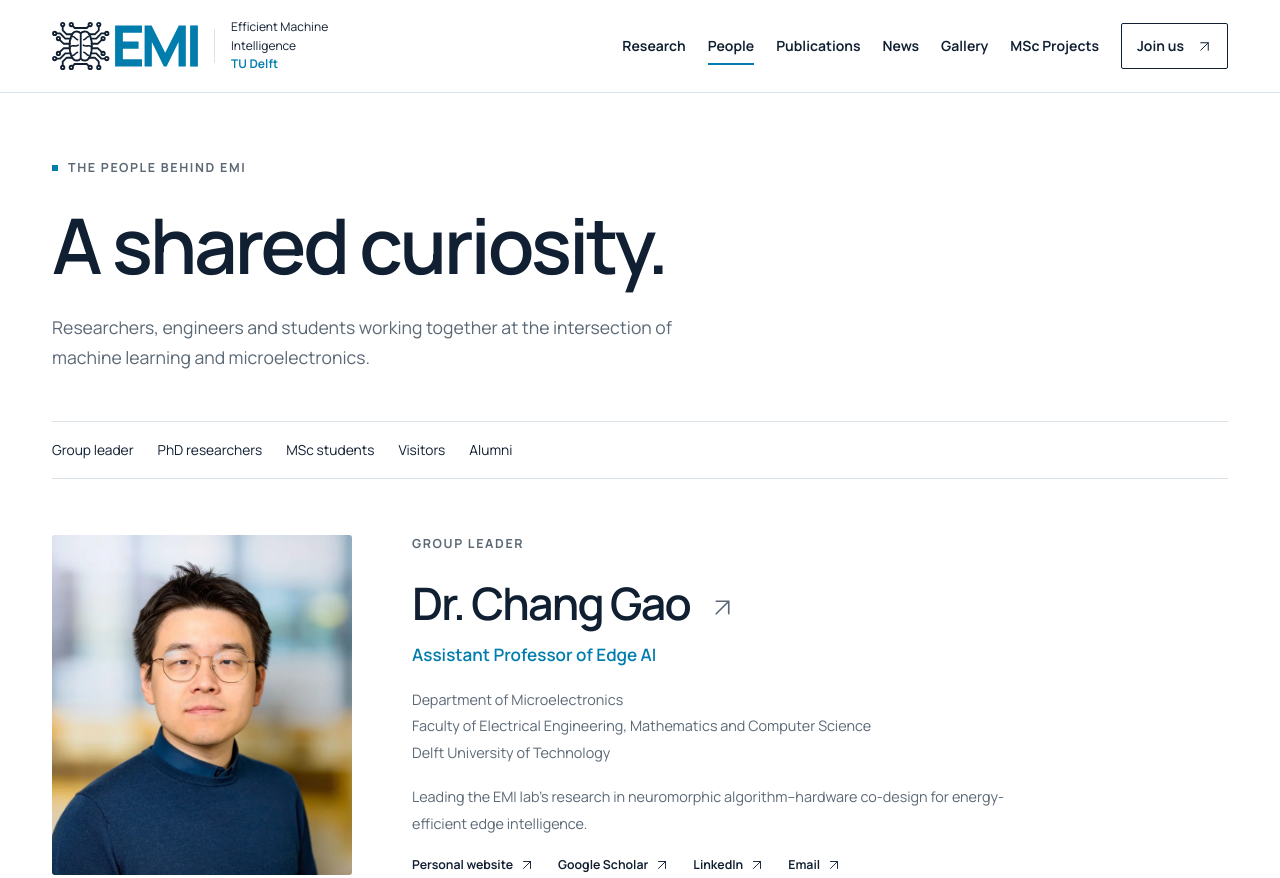
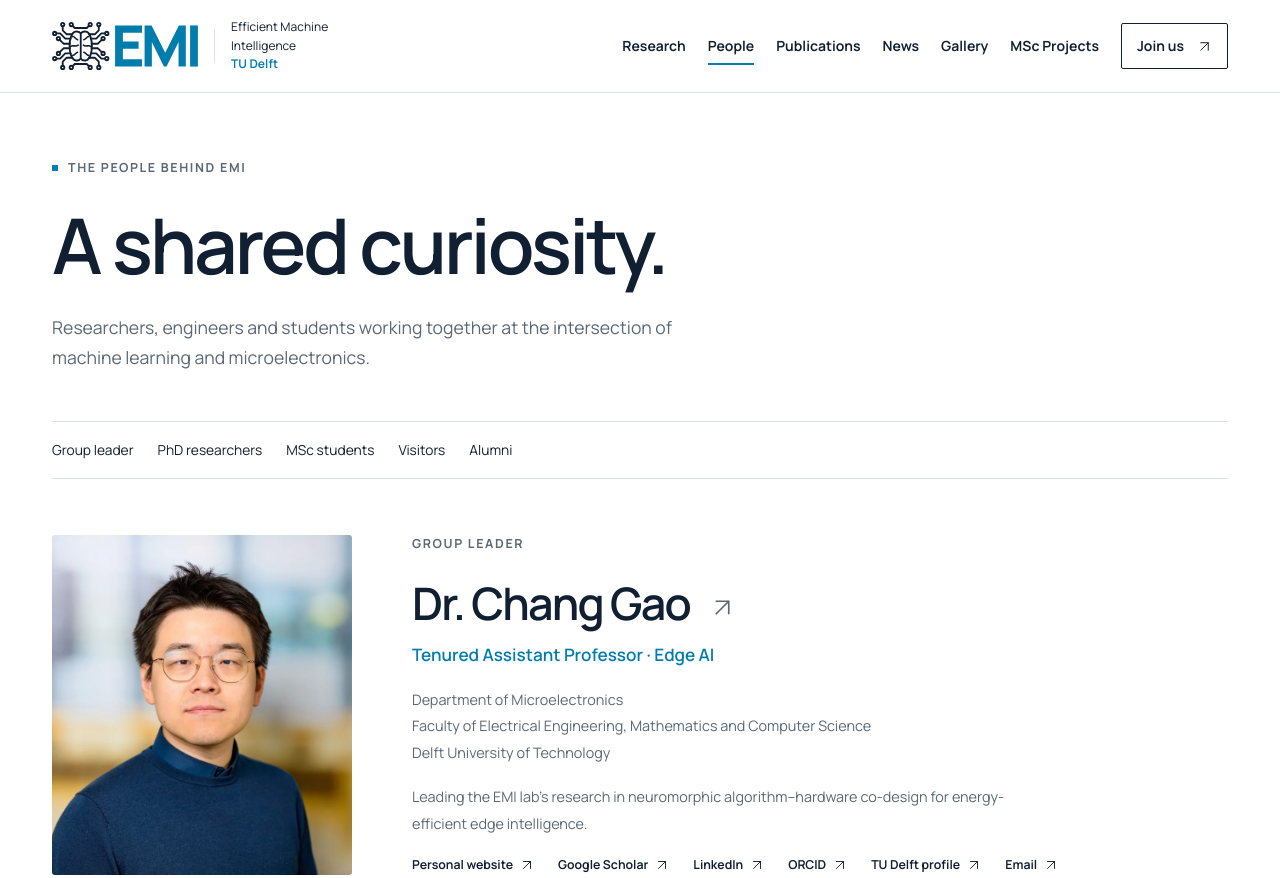
Before and after one commit to lab-emi/website-emi, an Astro site: page /people in a window 1280 px wide. Shown: the top 878 px of the page. Built offline with nearby package versions, Linux system fonts and the light colour scheme; Astro itself is replaced by a stand-in of ours.

Commit message:
Connect EMI pages to Chang Gao academic identity

```diff
--- /dev/null
+++ b/src/lib/identity.ts
@@ -0,0 +1,53 @@
+import { site } from './site';
+
+// Keep this person ID aligned with the profile on gaochangw.github.io.
+export const changGao = {
+  id: 'https://gaochangw.github.io/#person',
+  url: 'https://gaochangw.github.io/',
+  name: 'Chang Gao',
+  role: 'Tenured Assistant Professor',
+  orcid: 'https://orcid.org/0000-0002-3284-4078',
+  universityProfile: 'https://microelectronics.tudelft.nl/People/bio.php?id=840',
+  linkedin: 'https://www.linkedin.com/in/gaochangw/',
+  github: 'https://github.com/gaochangw',
+  portrait: 'https://gaochangw.github.io/images/chang-gao.webp',
+};
+
+export const universitySchema = {
+  '@type': 'CollegeOrUniversity',
+  '@id': 'https://www.tudelft.nl/#organization',
+  name: 'Delft University of Technology',
+  alternateName: 'TU Delft',
+  url: 'https://www.tudelft.nl/',
+};
+
+export const labSchema = {
+  '@type': 'Organization',
+  '@id': 'https://www.tudemi.com/#organization',
+  name: site.fullName,
+  alternateName: site.name,
+  url: 'https://www.tudemi.com/',
+  description: site.description,
+  parentOrganization: universitySchema,
+  employee: { '@id': changGao.id },
+  sameAs: [site.github],
+};
+
+export const personSchema = {
+  '@type': 'Person',
+  '@id': changGao.id,
+  name: changGao.name,
+  givenName: 'Chang',
+  familyName: 'Gao',
+  honorificPrefix: 'Dr.',
+  url: changGao.url,
+  image: changGao.portrait,
+  jobTitle: changGao.role,
+  description: 'Chang Gao is a tenured assistant professor in the Department of Microelectronics at TU Delft and leads the Lab of Efficient Machine Intelligence (EMI). His research focuses on energy-efficient edge AI and neuromorphic algorithm–hardware co-design.',
+  worksFor: universitySchema,
+  affiliation: { '@id': labSchema['@id'] },
+  mainEntityOfPage: `${changGao.url}#profile-page`,
+  sameAs: [changGao.orcid, changGao.universityProfile, site.scholar, changGao.linkedin, changGao.github, 'https://www.innovatorsunder35.com/the-list/chang-gao/'],
+};
+
+export const jsonLd = (value: unknown) => JSON.stringify(value).replace(/</g, '\\u003c');
--- a/src/lib/site.ts
+++ b/src/lib/site.ts
@@ -1,6 +1,6 @@
 export const site = {
   name: 'EMI Lab', fullName: 'Lab of Efficient Machine Intelligence',
-  description: 'The Efficient Machine Intelligence lab at TU Delft develops algorithms and hardware for energy-efficient edge intelligence, from intelligent radio systems to neuromorphic sensing.',
+  description: 'Led by Dr. Chang Gao, the Efficient Machine Intelligence lab at TU Delft develops algorithms and hardware for energy-efficient edge AI, intelligent radio systems and neuromorphic sensing.',
   email: 'chang.gao@tudelft.nl',
   github: 'https://github.com/lab-emi',
   scholar: 'https://scholar.google.com/citations?user=sQ9N7dsAAAAJ&hl=en',
--- a/src/pages/people.astro
+++ b/src/pages/people.astro
@@ -4,13 +4,25 @@ import PageIntro from '../components/PageIntro.astro';
 import Arrow from '../components/Arrow.astro';
 import { href, thumb, localizeHtml, site } from '../lib/site';
 import people from '../data/people.json';
+import { changGao, labSchema, personSchema, jsonLd } from '../lib/identity';
 const leader = people.members[0];
 const groups = [['PhD researcher','PhD researchers','phd'],['MSc student','MSc students','msc'],['Visitor','Visiting researchers','visitors']];
 ---
-<Layout title="People" active="People" description="Meet the researchers, students and alumni of the Efficient Machine Intelligence lab at TU Delft.">
+<Layout title="People" active="People" description="Meet Dr. Chang Gao and the researchers, students and alumni of the Efficient Machine Intelligence lab at TU Delft.">
+  <Fragment slot="head">
+    <meta name="robots" content="index,follow,max-image-preview:large" />
+    <script is:inline type="application/ld+json" set:html={jsonLd({
+      '@context': 'https://schema.org',
+      '@graph': [
+        { '@type': 'CollectionPage', '@id': 'https://www.tudemi.com/people/#webpage', url: 'https://www.tudemi.com/people/', name: 'People at EMI Lab', about: { '@id': labSchema['@id'] }, mentions: { '@id': changGao.id } },
+        labSchema,
+        personSchema,
+      ],
+    })} />
+  </Fragment>
   <PageIntro eyebrow="The people behind EMI" title="A shared curiosity." description="Researchers, engineers and students working together at the intersection of machine learning and microelectronics." />
   <div class="wrap"><nav class="anchor-nav" aria-label="People sections"><a href="#leader">Group leader</a><a href="#phd">PhD researchers</a><a href="#msc">MSc students</a><a href="#visitors">Visitors</a><a href="#alumni">Alumni</a></nav></div>
-  <section id="leader" class="wrap leader-section"><a href={leader.url} class="leader-photo"><img src={thumb(leader.image)} alt="Chang Gao" width="800" height="850" /></a><div class="leader-copy"><p class="eyebrow">Group leader</p><h2>Dr. Chang Gao <a href={leader.url} aria-label="Chang Gao's personal website"><Arrow diagonal size={25} /></a></h2><p class="leader-role">Assistant Professor of Edge AI</p><p>Department of Microelectronics<br />Faculty of Electrical Engineering, Mathematics and Computer Science<br />Delft University of Technology</p><p>Leading the EMI lab’s research in neuromorphic algorithm–hardware co-design for energy-efficient edge intelligence.</p><div class="profile-links"><a href={leader.url}>Personal website <Arrow diagonal size={14} /></a><a href={site.scholar}>Google Scholar <Arrow diagonal size={14} /></a><a href="https://www.linkedin.com/in/gaochangw">LinkedIn <Arrow diagonal size={14} /></a><a href={`mailto:${site.email}`}>Email <Arrow diagonal size={14} /></a></div></div></section>
+  <section id="leader" class="wrap leader-section"><a href={changGao.url} class="leader-photo"><img src={thumb(leader.image)} alt="Chang Gao" width="1280" height="1280" /></a><div class="leader-copy"><p class="eyebrow">Group leader</p><h2>Dr. Chang Gao <a href={changGao.url} aria-label="Chang Gao's personal website"><Arrow diagonal size={25} /></a></h2><p class="leader-role">{changGao.role} · Edge AI</p><p>Department of Microelectronics<br />Faculty of Electrical Engineering, Mathematics and Computer Science<br />Delft University of Technology</p><p>Leading the EMI lab’s research in neuromorphic algorithm–hardware co-design for energy-efficient edge intelligence.</p><div class="profile-links"><a href={changGao.url}>Personal website <Arrow diagonal size={14} /></a><a href={site.scholar}>Google Scholar <Arrow diagonal size={14} /></a><a href={changGao.linkedin}>LinkedIn <Arrow diagonal size={14} /></a><a href={changGao.orcid}>ORCID <Arrow diagonal size={14} /></a><a href={changGao.universityProfile}>TU Delft profile <Arrow diagonal size={14} /></a><a href={`mailto:${site.email}`}>Email <Arrow diagonal size={14} /></a></div></div></section>
   {groups.map(([role,label,id]) => <section class="wrap people-section" id={id}><div class="section-title"><h2>{label}<span class="count">{people.members.filter(p=>p.role===role).length}</span></h2>{id==='phd' && <a class="text-link" href={href('/join-us/')}>Research opportunities <Arrow /></a>}</div><div class="people-grid">{people.members.filter(p=>p.role===role).map(p=><article class="person" id={p.id}><a class="person-image" href={href(p.url)} aria-label={`View ${p.name}'s profile`}><img src={thumb(p.image)} alt={p.name} loading="lazy" width="800" height="900" /><span><Arrow diagonal /></span></a><h3><a href={href(p.url)}>{p.name}</a></h3><p class="person-role">{p.role}</p>{p.detail && <p class="person-detail">{p.detail}</p>}{p.links.length>1 && <div class="person-links">{p.links.slice(1).filter(l=>!l.label.match(/^\)$/)).map(l=><a href={href(l.url)}>{l.label.replace(/[()]/g,'')} <Arrow diagonal size={12} /></a>)}</div>}</article>)}</div></section>)}
   <section id="alumni" class="section-soft section"><div class="wrap"><div class="section-title"><div><p class="eyebrow">Where the journey continues</p><h2>MSc alumni<span class="count">{people.alumni.length}</span></h2></div></div><div class="alumni-layout"><div class="alumni-list">{people.alumni.map(a=><div class="alumni-row prose" set:html={localizeHtml(a.html.replace(/^<li>|<\/li>$/g,''))} />)}</div><figure><img src={thumb(people.alumniImage)} alt="MSc alumni of the EMI lab" width="800" height="600" loading="lazy" /><figcaption>Part of the EMI community, wherever life takes you.</figcaption></figure></div></div></section>
 </Layout>
--- a/src/pages/talks/[id].astro
+++ b/src/pages/talks/[id].astro
@@ -3,6 +3,7 @@ import Layout from '../../layouts/Layout.astro';
 import Arrow from '../../components/Arrow.astro';
 import { href, dateLabel } from '../../lib/site';
 import talks from '../../data/talks.json';
+import { changGao } from '../../lib/identity';
 
 export function getStaticPaths() {
   return talks.map(talk => ({ params: { id: talk.id }, props: { talk } }));
@@ -22,7 +23,7 @@ const structuredData = {
   learningResourceType: talk.type,
   description: talk.abstract.join(' '),
   author: talk.authors.map(author => ({
-    '@type': 'Person', name: author.name, sameAs: author.orcid,
+    '@type': 'Person', ...(author.orcid === changGao.orcid ? { '@id': changGao.id, url: changGao.url } : {}), name: author.name, sameAs: author.orcid,
     affiliation: { '@type': 'Organization', name: author.affiliation },
   })),
   datePublished: talk.date,
```
Also changed, not shown: src/pages/index.astro (+14 -1 lines), README.md.
